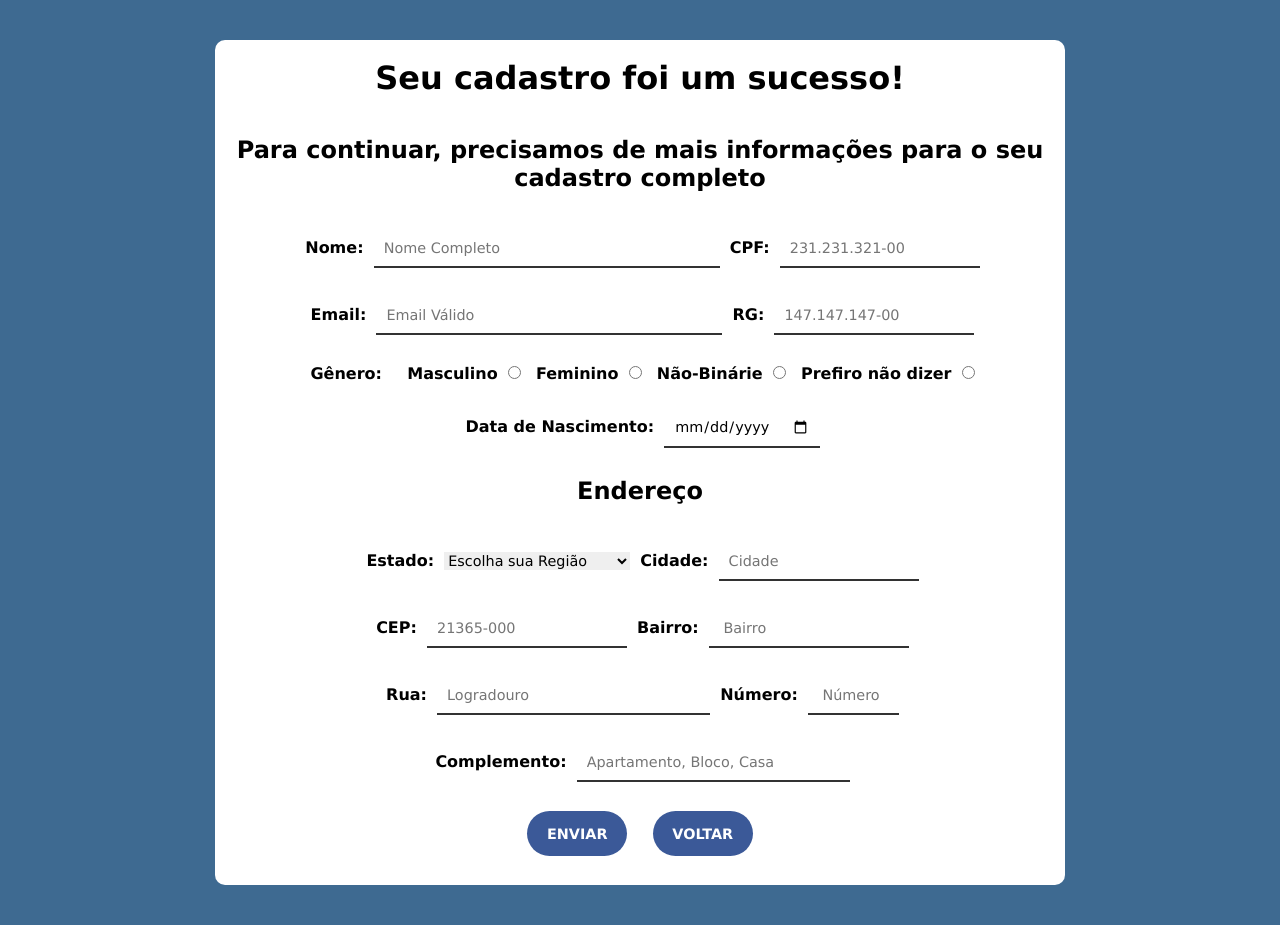
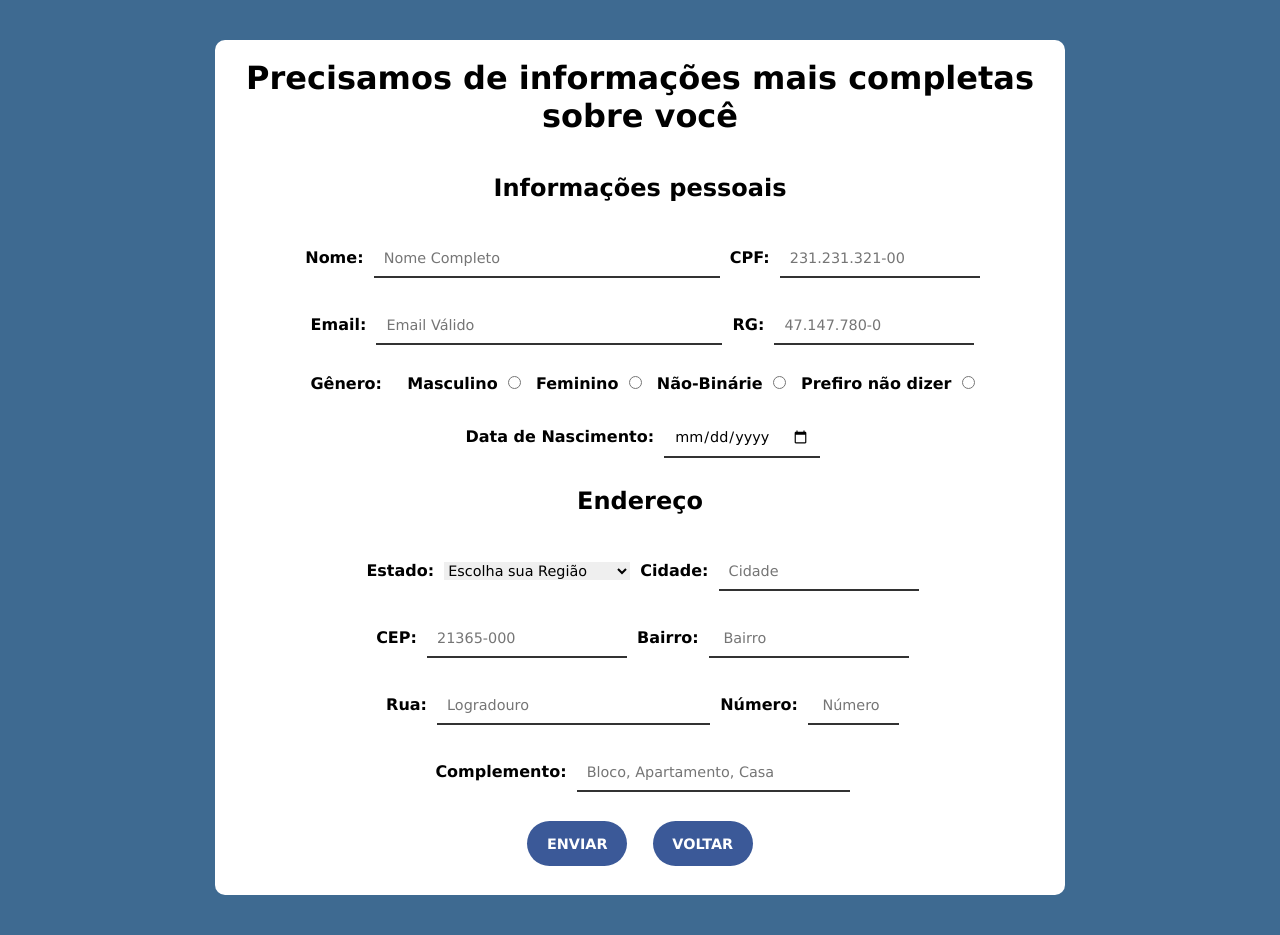
Before and after one commit to batistagalo/Projeto-Dirigido, a plain HTML site: page cadastro-usuario/index.html in a window 1280 px wide. Drawn offline with Linux system fonts and the light colour scheme.

Commit message:
Update index.html

```diff
--- a/cadastro-usuario/index.html
+++ b/cadastro-usuario/index.html
@@ -9,8 +9,8 @@
 <body>
   <div class="form">
     <form method="post" action="index.php"><br>
-      <h1>Seu cadastro foi um sucesso!</h1><br>
-      <h2>Para continuar, precisamos de mais informações para o seu cadastro completo</h2><br><br>
+      <h1>Precisamos de informações mais completas sobre você</h1><br>
+      <h2>Informações pessoais</h2><br><br>
       <label>Nome:</label>
       <input type="text" size="40" placeholder="Nome Completo">
       <label>CPF:</label>
@@ -19,9 +19,9 @@
       <label>Email:</label>
       <input type="email" size="40" placeholder="Email Válido" required>
       <label>RG:</label>
-      <input type="text" id="rg" minlength="11" maxlength="11"
+      <input type="text" id="rg" minlength="9" maxlength="10"
       pattern="^[0-9]{3}.?[0-9]{3}.?[0-9]{3}-?[0-9]{2}"
-      required autocomplete="off" placeholder="147.147.147-00"><br><br>
+      required autocomplete="off" placeholder="47.147.780-0"><br><br>
       <label>Gênero:</label> &nbsp;
       <label>Masculino</label>
       <input type="radio" name="opcao" id="op1">&nbsp;
@@ -86,7 +86,7 @@
         <label>Número:</label>
         <input id="numero" type="text" size="5" placeholder=" Número"><br><br>
         <label>Complemento:</label>
-        <input type="text" size="30" placeholder="Apartamento, Bloco, Casa"><br><br>
+        <input type="text" size="30" placeholder="Bloco, Apartamento, Casa"><br><br>
         <input type="submit" value="Enviar"> &nbsp; &nbsp;
 
         <a href="file:///C:/Users/Marina/OneDrive/Desktop/Visual%20%20Studio/cadastro-inicial/index.html">
```
